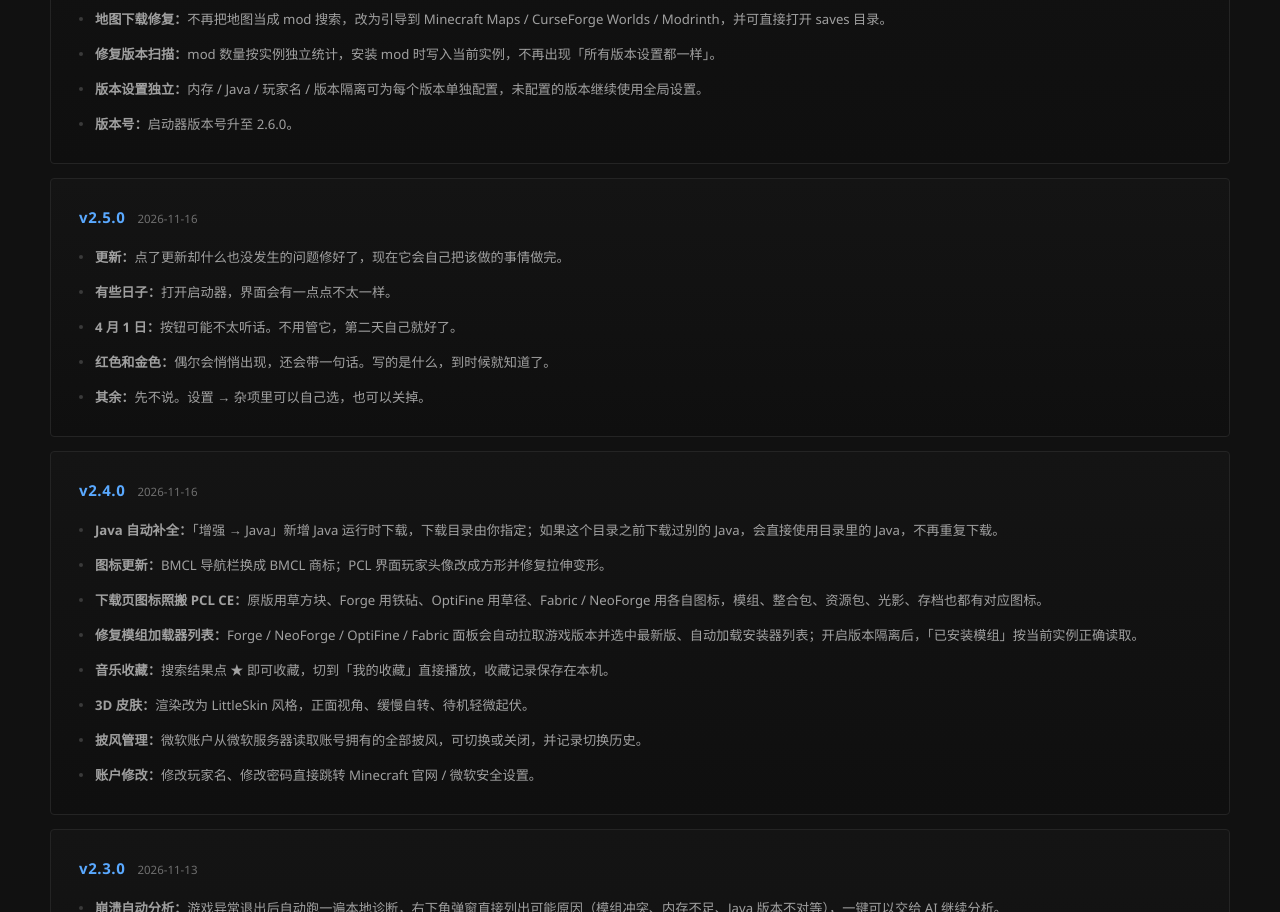
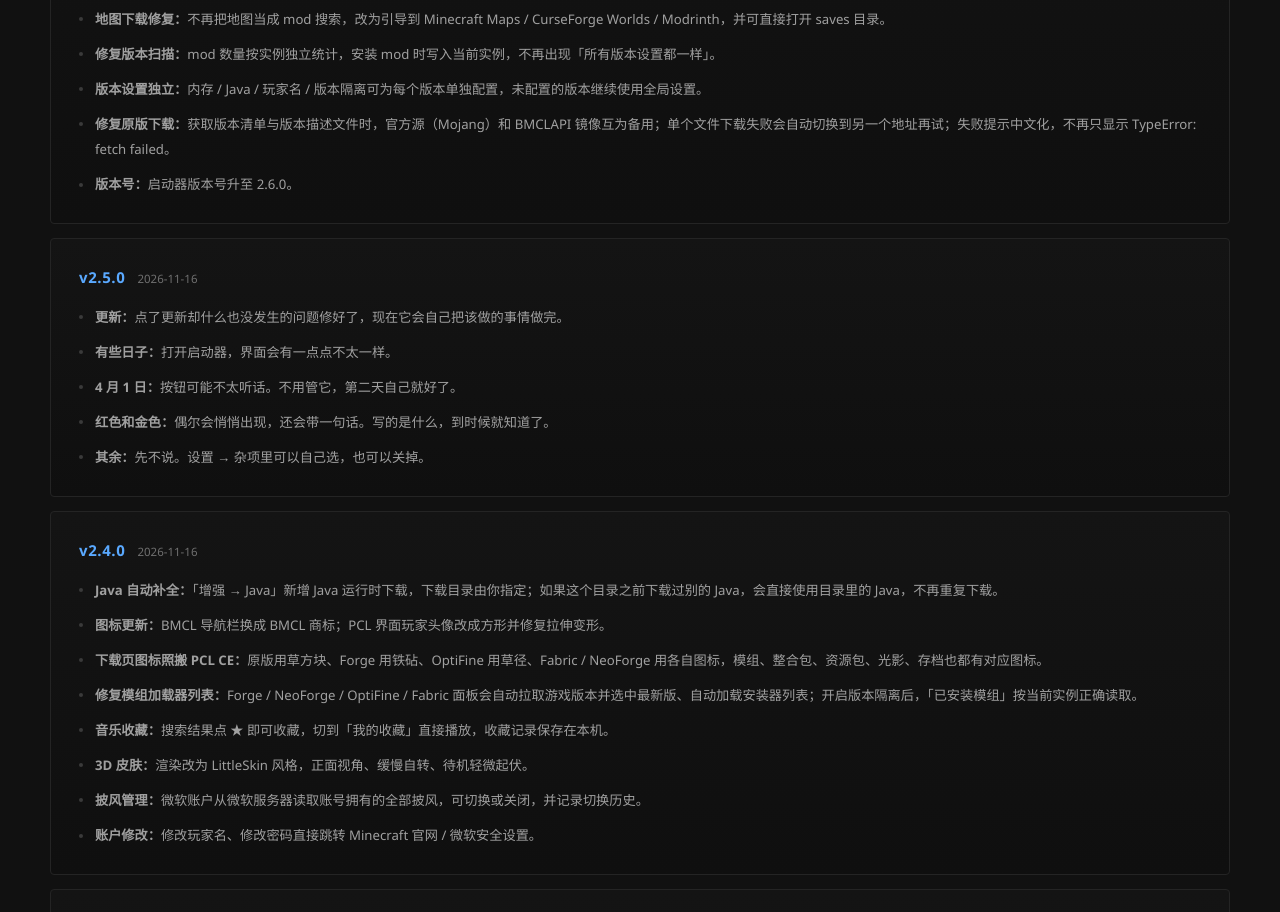
Before and after one commit to fft1145/bmcl-site, a plain HTML site: page index.html in a window 1280 px wide. Shown: the part 4152-5064 px from the top of the page. Drawn offline with Linux system fonts and the light colour scheme.

Commit message:
2.6.0 更新日志补充：修复 Minecraft 原版下载（镜像互备）

```diff
--- a/index.html
+++ b/index.html
@@ -343,6 +343,7 @@
             <li><b>地图下载修复：</b>不再把地图当成 mod 搜索，改为引导到 Minecraft Maps / CurseForge Worlds / Modrinth，并可直接打开 saves 目录。</li>
             <li><b>修复版本扫描：</b>mod 数量按实例独立统计，安装 mod 时写入当前实例，不再出现「所有版本设置都一样」。</li>
             <li><b>版本设置独立：</b>内存 / Java / 玩家名 / 版本隔离可为每个版本单独配置，未配置的版本继续使用全局设置。</li>
+            <li><b>修复原版下载：</b>获取版本清单与版本描述文件时，官方源（Mojang）和 BMCLAPI 镜像互为备用；单个文件下载失败会自动切换到另一个地址再试；失败提示中文化，不再只显示 TypeError: fetch failed。</li>
             <li><b>版本号：</b>启动器版本号升至 2.6.0。</li>
           </ul>
         </article>
```
Also changed, not shown: 1 other file.
